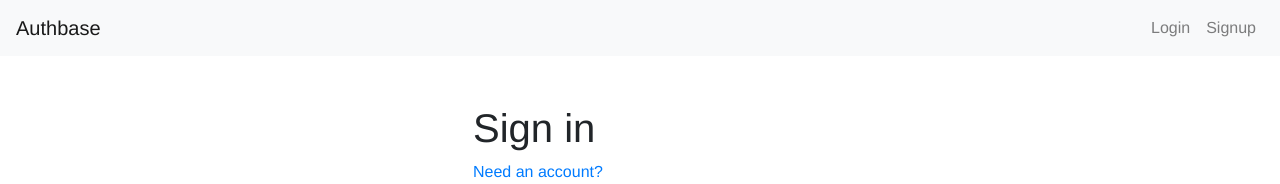
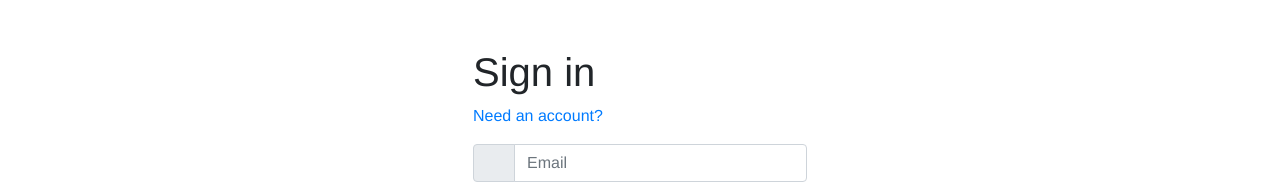
Before and after one commit to coenvk/authbase, a Vue app: page / in a window 1280 px wide. Shown: the top 184 px of the page. Built offline with nearby package versions, Linux system fonts and the light colour scheme; some icons are missing.

Commit message:
Update App.vue

```diff
--- a/src/App.vue
+++ b/src/App.vue
@@ -1,6 +1,5 @@
 <template>
   <div id="app">
-    <navbar></navbar>
     <b-container class="p-4">
       <loader v-if="isLoading"></loader>
       <router-view/>
```
